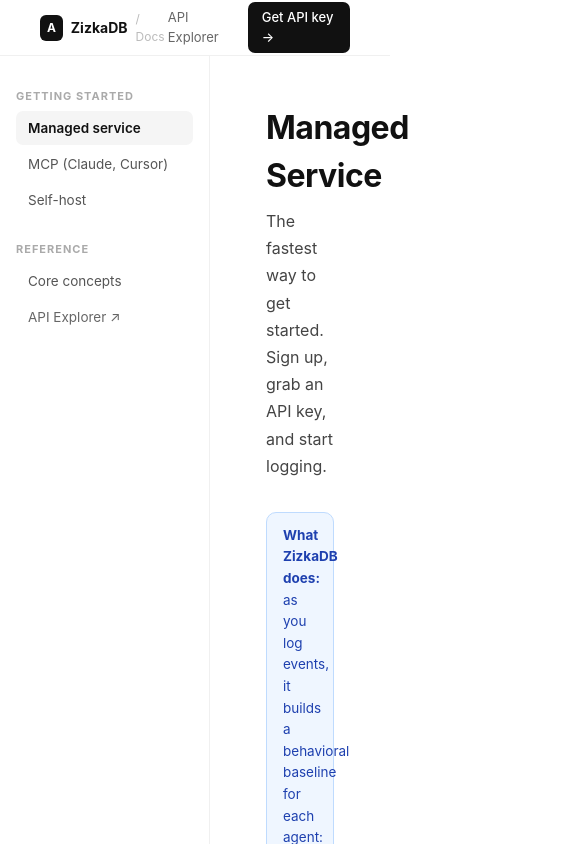
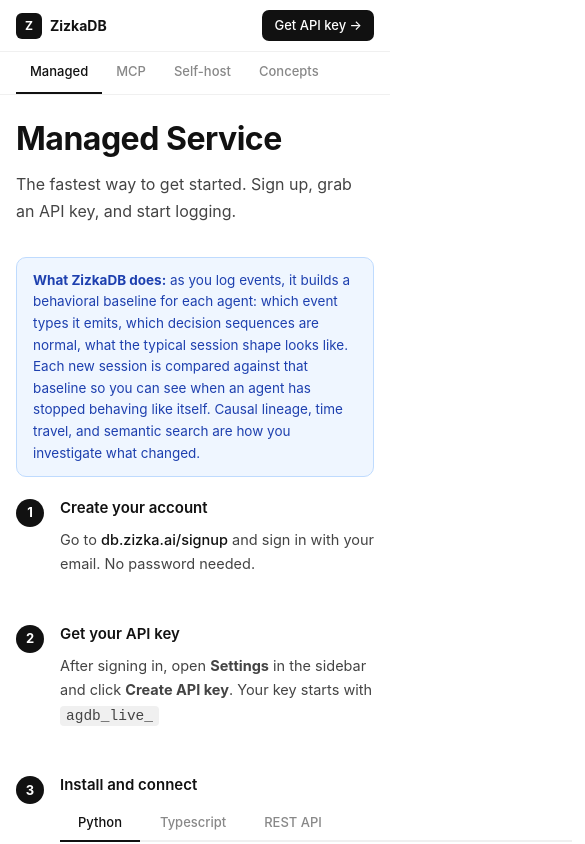
Before and after one commit to Subhajitdas99/ZizkaDB, a Next.js app in the folder dashboard/: page /docs in a window 390 px wide. Shown: the top 844 px of the page, 585 px wide, since content can reach past the window. Built offline with nearby package versions, Linux system fonts and the light colour scheme.

Commit message:
fix(mobile): responsive docs page and dashboard layout for mobile

```diff
--- a/dashboard/app/dashboard/layout.tsx
+++ b/dashboard/app/dashboard/layout.tsx
@@ -23,8 +23,8 @@
   return (
     <div className="flex h-screen overflow-hidden" style={{ background: '#0a0a0a' }}>
 
-      {/* Sidebar */}
-      <aside className="w-56 flex flex-col shrink-0 border-r" style={{ background: '#0d0d0d', borderColor: '#1f1f1f' }}>
+      {/* Sidebar — hidden on mobile */}
+      <aside className="hidden sm:flex w-56 flex-col shrink-0 border-r" style={{ background: '#0d0d0d', borderColor: '#1f1f1f' }}>
         {/* Logo */}
         <div className="px-5 py-5 border-b" style={{ borderColor: '#1f1f1f' }}>
           <div className="flex items-center gap-2">
@@ -73,9 +73,42 @@
       </aside>
 
       {/* Main */}
-      <main className="flex-1 overflow-auto">
-        {children}
-      </main>
+      <div className="flex-1 flex flex-col overflow-hidden">
+        {/* Mobile top bar */}
+        <div className="flex sm:hidden items-center justify-between px-4 py-3 border-b" style={{ background: '#0d0d0d', borderColor: '#1f1f1f' }}>
+          <div className="flex items-center gap-2">
+            <div className="w-6 h-6 rounded flex items-center justify-center" style={{ background: '#22c55e' }}>
+              <Database size={12} className="text-black" />
+            </div>
+            <span className="text-white font-semibold text-sm">ZizkaDB</span>
+          </div>
+          <button onClick={signOut} style={{ color: '#737373' }}>
+            <LogOut size={16} />
+          </button>
+        </div>
+
+        <main className="flex-1 overflow-auto pb-16 sm:pb-0">
+          {children}
+        </main>
+
+        {/* Mobile bottom nav */}
+        <nav className="flex sm:hidden border-t" style={{ background: '#0d0d0d', borderColor: '#1f1f1f' }}>
+          {nav.map(({ href, label, icon: Icon }) => {
+            const active = pathname === href || (href !== '/dashboard' && pathname.startsWith(href))
+            return (
+              <Link
+                key={href}
+                href={href}
+                className="flex-1 flex flex-col items-center gap-1 py-3 text-xs"
+                style={{ color: active ? '#22c55e' : '#737373' }}
+              >
+                <Icon size={18} />
+                {label}
+              </Link>
+            )
+          })}
+        </nav>
+      </div>
     </div>
   )
 }
--- a/dashboard/app/docs/page.tsx
+++ b/dashboard/app/docs/page.tsx
@@ -11,7 +11,7 @@
 const S = {
   page:    { fontFamily: 'Inter, system-ui, sans-serif', color: '#111', background: '#fff', minHeight: '100vh' } as const,
   layout:  { display: 'flex', maxWidth: 1100, margin: '0 auto' } as const,
-  main:    { flex: 1, padding: '48px 56px 80px', maxWidth: 820, minWidth: 0 } as const,
+  main:    { flex: 1, padding: '32px 20px 80px', maxWidth: 820, minWidth: 0 } as const,
   h1:      { fontSize: 32, fontWeight: 700, margin: '0 0 8px', letterSpacing: -0.5 } as const,
   h2:      { fontSize: 22, fontWeight: 700, margin: '48px 0 6px', letterSpacing: -0.3 } as const,
   h3:      { fontSize: 15, fontWeight: 600, margin: '28px 0 8px', color: '#222' } as const,
@@ -87,28 +87,56 @@
 
   return (
     <div style={S.page}>
+      <style>{`
+        @media (max-width: 640px) {
+          .docs-nav-links { display: none !important; }
+          .docs-sidebar { display: none !important; }
+          .docs-mobile-nav { display: flex !important; }
+          .docs-main { padding: 20px 16px 60px !important; }
+        }
+      `}</style>
 
       {/* Nav */}
-      <nav style={{ display: 'flex', alignItems: 'center', justifyContent: 'space-between', padding: '0 40px', height: 56, borderBottom: '1px solid #f0f0f0', position: 'sticky', top: 0, background: '#fff', zIndex: 100 }}>
+      <nav style={{ display: 'flex', alignItems: 'center', justifyContent: 'space-between', padding: '0 16px', height: 52, borderBottom: '1px solid #f0f0f0', position: 'sticky', top: 0, background: '#fff', zIndex: 100 }}>
         <Link href="/" style={{ display: 'flex', alignItems: 'center', gap: 8, textDecoration: 'none' }}>
           <div style={{ width: 26, height: 26, borderRadius: 6, background: '#111', display: 'flex', alignItems: 'center', justifyContent: 'center' }}>
-            <span style={{ color: '#fff', fontSize: 12, fontWeight: 700 }}>A</span>
+            <span style={{ color: '#fff', fontSize: 12, fontWeight: 700 }}>Z</span>
           </div>
           <span style={{ fontWeight: 700, fontSize: 14, color: '#111' }}>ZizkaDB</span>
-          <span style={{ fontSize: 12, color: '#bbb' }}>/ Docs</span>
+          <span className="docs-nav-links" style={{ fontSize: 12, color: '#bbb' }}>/ Docs</span>
         </Link>
-        <div style={{ display: 'flex', gap: 16, alignItems: 'center' }}>
-          <a href="/api-explorer" target="_blank" style={{ fontSize: 13, color: '#666', textDecoration: 'none' }}>API Explorer</a>
-          <Link href="/signup" style={{ fontSize: 13, fontWeight: 500, color: '#fff', textDecoration: 'none', padding: '6px 14px', background: '#111', borderRadius: 7 }}>
+        <div style={{ display: 'flex', gap: 12, alignItems: 'center' }}>
+          <a href="/api-explorer" target="_blank" className="docs-nav-links" style={{ fontSize: 13, color: '#666', textDecoration: 'none' }}>API Explorer</a>
+          <Link href="/signup" style={{ fontSize: 13, fontWeight: 500, color: '#fff', textDecoration: 'none', padding: '6px 12px', background: '#111', borderRadius: 7 }}>
             Get API key →
           </Link>
         </div>
       </nav>
 
+      {/* Mobile section switcher — hidden on desktop */}
+      <div className="docs-mobile-nav" style={{
+        display: 'none', overflowX: 'auto', borderBottom: '1px solid #f0f0f0',
+        padding: '0 16px', gap: 0, position: 'sticky', top: 52, background: '#fff', zIndex: 99,
+      }}>
+        {([
+          ['managed', 'Managed'],
+          ['mcp', 'MCP'],
+          ['selfhost', 'Self-host'],
+          ['concepts', 'Concepts'],
+        ] as [Section, string][]).map(([id, label]) => (
+          <button key={id} onClick={() => setSection(id)} style={{
+            padding: '10px 14px', fontSize: 13, fontWeight: 500, border: 'none', background: 'none',
+            cursor: 'pointer', whiteSpace: 'nowrap', flexShrink: 0,
+            borderBottom: section === id ? '2px solid #111' : '2px solid transparent',
+            color: section === id ? '#111' : '#888',
+          }}>{label}</button>
+        ))}
+      </div>
+
       <div style={S.layout}>
 
-        {/* Sidebar */}
-        <aside style={{ width: 210, flexShrink: 0, padding: '32px 16px', position: 'sticky', top: 56, height: 'calc(100vh - 56px)', overflowY: 'auto', borderRight: '1px solid #f0f0f0' }}>
+        {/* Sidebar — hidden on mobile */}
+        <aside className="docs-sidebar" style={{ width: 210, flexShrink: 0, padding: '32px 16px', position: 'sticky', top: 56, height: 'calc(100vh - 56px)', overflowY: 'auto', borderRight: '1px solid #f0f0f0' }}>
           <div style={{ marginBottom: 24 }}>
             <div style={S.label}>Getting started</div>
             <NavItem active={section === 'managed'} onClick={() => setSection('managed')}>Managed service</NavItem>
@@ -125,7 +153,7 @@
         </aside>
 
         {/* Content */}
-        <main style={S.main}>
+        <main className="docs-main" style={S.main}>
 
           {/* ── MANAGED SERVICE ── */}
           {section === 'managed' && (
```
